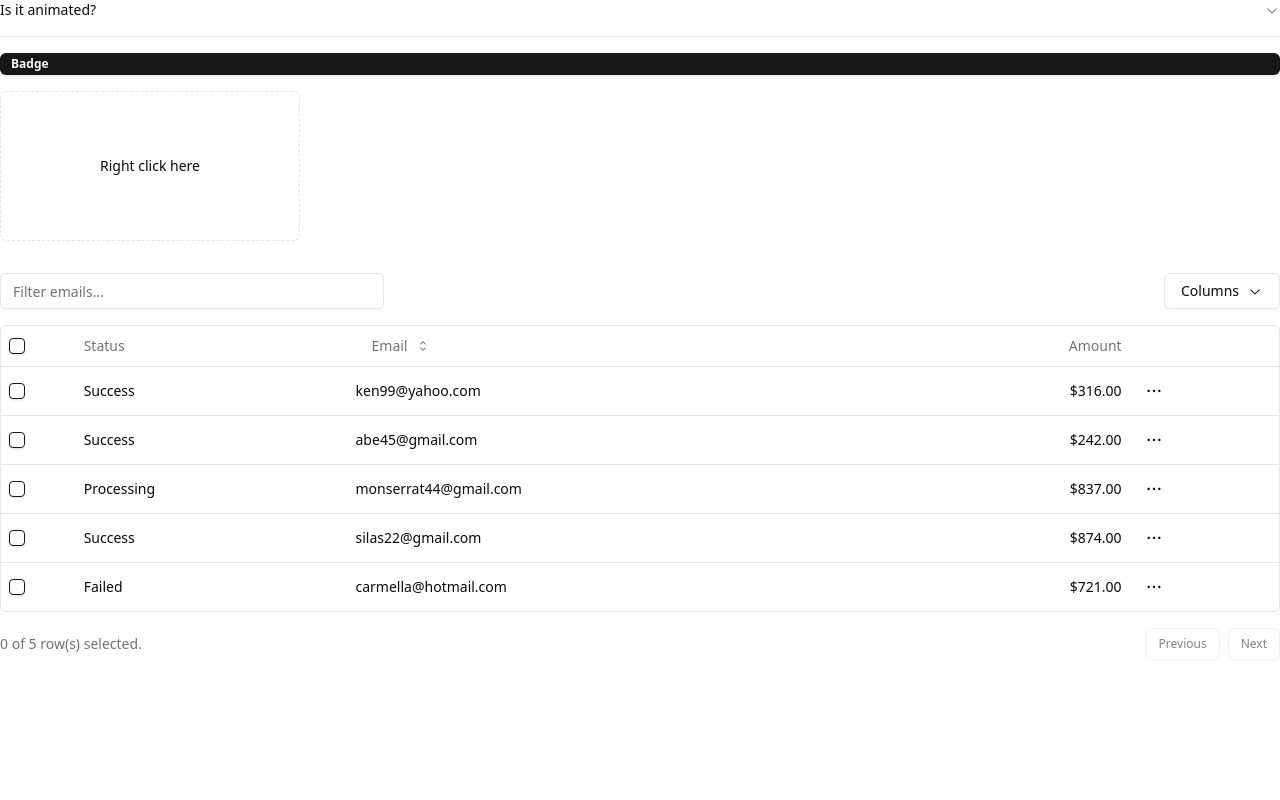
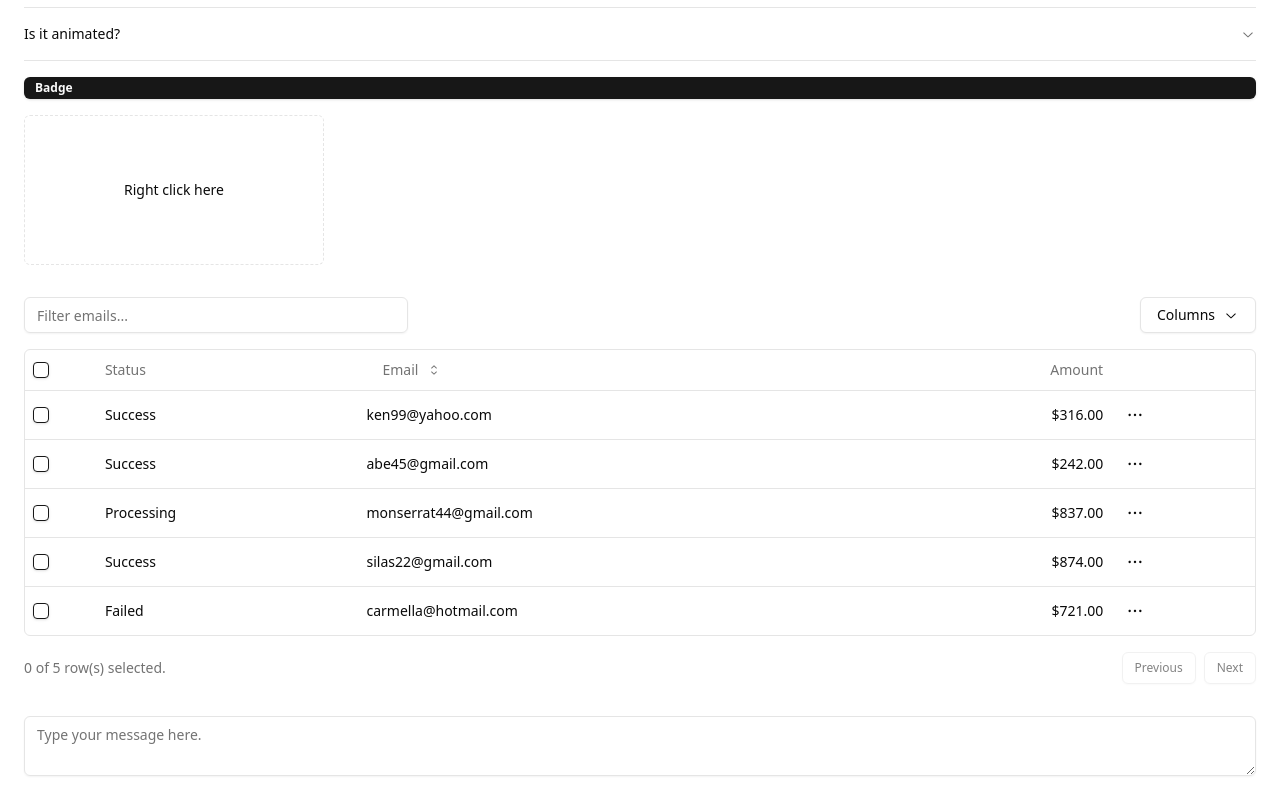
Before and after one commit to SanjoyGorai/nextjs-shadcn, a Next.js app: page / in a window 1280 px wide. Shown: the part 1635-2435 px from the top of the page. Before the commit the page ends 2311 px from the top, so only its background shows below. Built offline with nearby package versions, Linux system fonts and the light colour scheme.

Commit message:
Textarea added

```diff
--- a/src/app/page.tsx
+++ b/src/app/page.tsx
@@ -47,7 +47,7 @@
 
 const page = () => {
   return (
-    <div className="flex flex-col gap-4">
+    <div className="flex flex-col gap-4 m-6">
       <h1 className="text-red-500 font-bold w-[90%] m-auto flex items-center justify-center">
         Sanjoy
       </h1>
@@ -108,7 +108,6 @@
       >
         Show Toast
       </Button>
-
       <AlertDialogDemo />
       <AvatarDemo />
       <TabsDemo />
@@ -118,6 +117,7 @@
       <BadgeDemo />
       <ContextMenuDemo/>
       <DataTableDemo/>
+      <TextareaDemo/>
     </div>
   );
 };
@@ -299,3 +299,9 @@
     </ContextMenu>
   );
 }
+
+import { Textarea } from "@/components/ui/textarea"
+
+export function TextareaDemo() {
+  return <Textarea placeholder="Type your message here." />
+}
--- /dev/null
+++ b/src/components/ui/textarea.tsx
@@ -0,0 +1,24 @@
+import * as React from "react"
+
+import { cn } from "@/lib/utils"
+
+export interface TextareaProps
+  extends React.TextareaHTMLAttributes<HTMLTextAreaElement> {}
+
+const Textarea = React.forwardRef<HTMLTextAreaElement, TextareaProps>(
+  ({ className, ...props }, ref) => {
+    return (
+      <textarea
+        className={cn(
+          "flex min-h-[60px] w-full rounded-md border border-input bg-transparent px-3 py-2 text-sm shadow-sm placeholder:text-muted-foreground focus-visible:outline-none focus-visible:ring-1 focus-visible:ring-ring disabled:cursor-not-allowed disabled:opacity-50",
+          className
+        )}
+        ref={ref}
+        {...props}
+      />
+    )
+  }
+)
+Textarea.displayName = "Textarea"
+
+export { Textarea }
```
Also changed, not shown: src/components/ui/button.tsx (+11 -11 lines).
